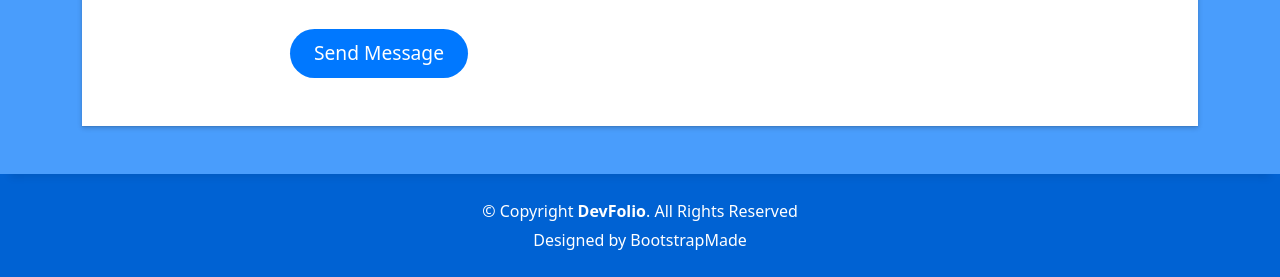
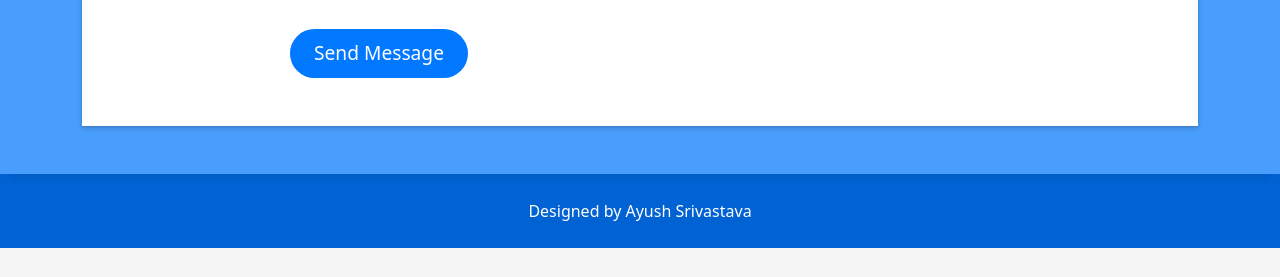
Before and after one commit to Pseudoayu/portfolio.github.io, a plain HTML site: page index.html in a window 1280 px wide. Shown: the part 4457-4734 px from the top of the page. After the commit the page ends 4705 px from the top, so only its background shows below. Drawn offline with Linux system fonts and the light colour scheme.

Commit message:
footer changed

```diff
--- a/index.html
+++ b/index.html
@@ -521,8 +521,8 @@
     <div class="container">
       <div class="row">
         <div class="col-sm-12">
-          <div class="copyright-box">
-            <p class="copyright">&copy; Copyright <strong>DevFolio</strong>. All Rights Reserved</p>
+          <!-- <div class="copyright-box"> -->
+            <!-- <p class="copyright">&copy; Copyright <strong>Ayush</strong>. All Rights Reserved</p> -->
             <div class="credits">
               <!--
               All the links in the footer should remain intact.
@@ -530,7 +530,7 @@
               Licensing information: https://bootstrapmade.com/license/
               Purchase the pro version with working PHP/AJAX contact form: https://bootstrapmade.com/buy/?theme=DevFolio
             -->
-              Designed by <a href="https://bootstrapmade.com/">BootstrapMade</a>
+              Designed by Ayush Srivastava</a>
             </div>
           </div>
         </div>
```
